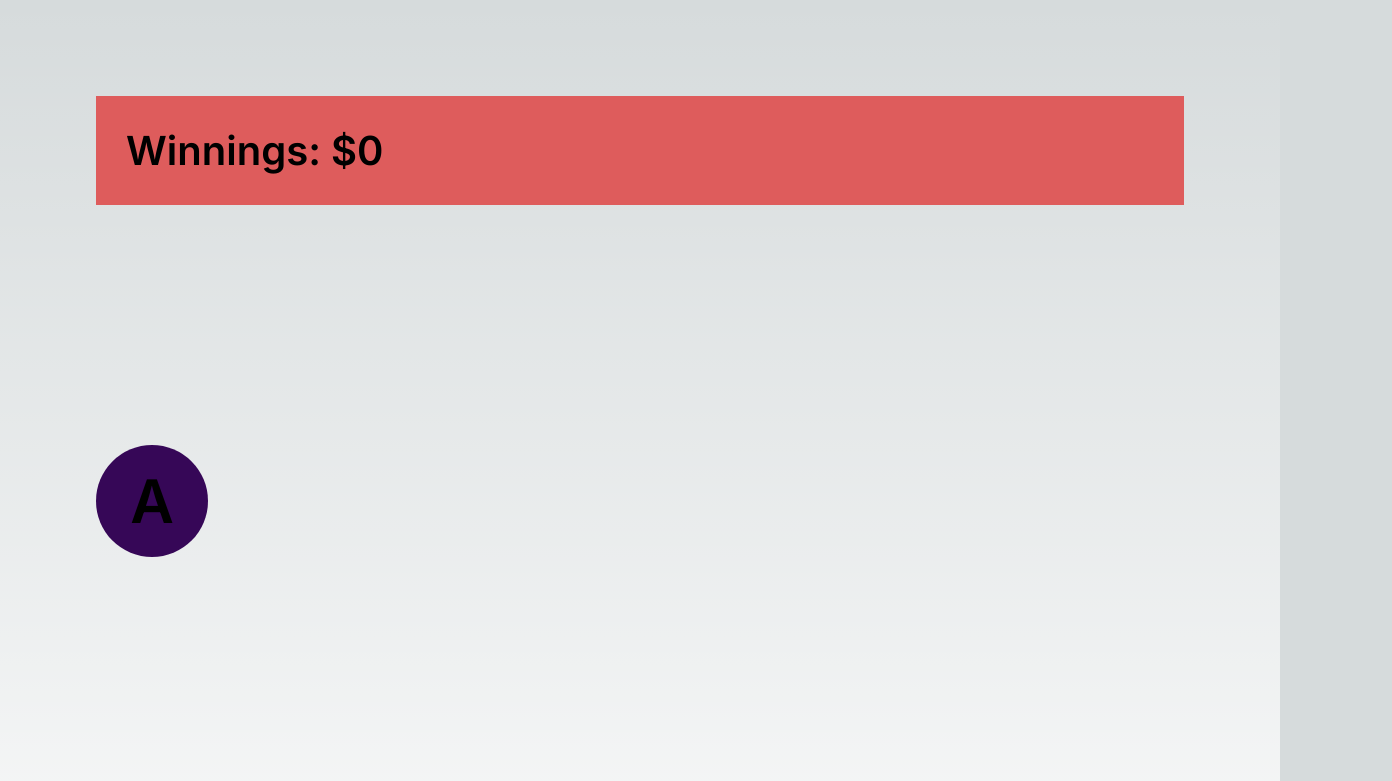
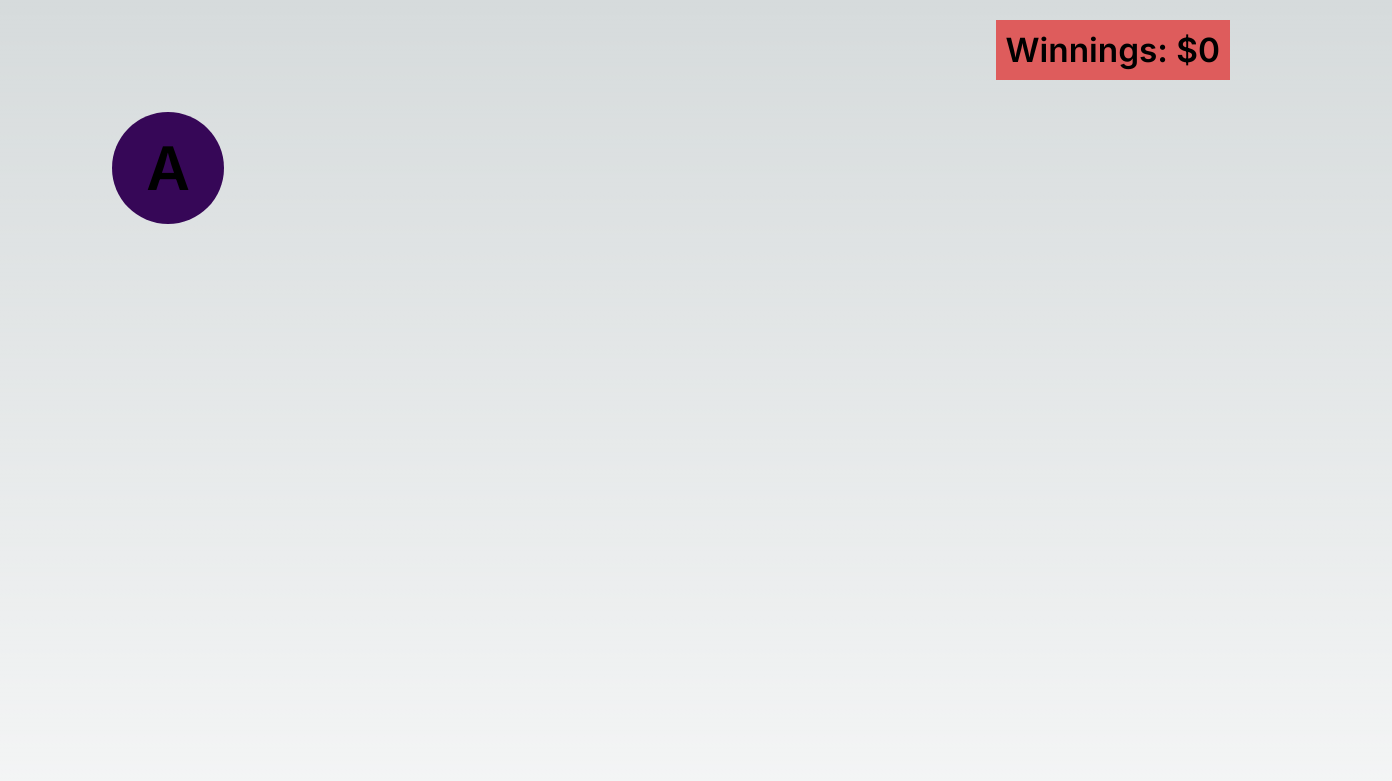
Before and after one commit to juanpa77/app-learn-typing, a Next.js app: page / in a window 1280 px wide. Shown: the top 781 px of the page, 1392 px wide, since content can reach past the window. Built offline with nearby package versions, Linux system fonts and the light colour scheme.

Commit message:
new feature/ - move code from typingExercise of shootCharacter to New component ShootCharacter - add useEffect to add keyPress a useState shootInScreen

```diff
--- /dev/null
+++ b/src/components/ShootCharacter/index.module.css
@@ -0,0 +1,28 @@
+.shootKey {
+  position: absolute;
+  background-color: #360757;
+  width: 27px;
+  height: 35px;
+  /* padding: 20px; */
+  border-radius: 100%;
+  font-size: 17pt;
+  font-weight: 600;
+  text-align: center;
+  align-items: flex-end;
+
+  animation: move-shoot 0.9s linear both
+}
+
+@keyframes move-shoot {
+  0%{
+    /* letter-spacing:-.2em; */
+    /* transform:translateZ(-700px) translateY(-100px); */
+  }
+  95%{
+    opacity: 1
+  }
+  100%{
+    transform:translateZ(0) translateY(-700px);
+    opacity:0
+  }
+}
--- /dev/null
+++ b/src/components/ShootCharacter/index.tsx
@@ -0,0 +1,27 @@
+
+import style from './index.module.css'
+
+type Props = {
+  character: string,
+  keyPosition: {
+    x: number,
+    y: number
+  }
+}
+const ShootCharacter = ({ character, keyPosition }: Props) => {
+  // const [animate, setAnimate] = useState(false)
+
+  return (
+    <div
+      className={`${style.shootKey} ${''}`}
+      style={{
+        top: `${keyPosition.y}px`,
+        left: `${keyPosition.x}px`
+      }}
+    >
+      {character}
+    </div>
+  )
+}
+
+export default ShootCharacter
--- a/src/components/TypingExercise/index.module.css
+++ b/src/components/TypingExercise/index.module.css
@@ -4,7 +4,8 @@
   justify-content: space-between;
   width: 100%;
   min-height: 900px;
-  height: 100%;
+  height: 100dvh;
+  padding: 1rem;
 }
 
 .letter {
@@ -40,12 +41,25 @@
 }
 
 .winnings {
+  position: absolute;
+  top: 20px;
+  right: 50px;
   background-color: #de5c5c;
-  font-size: 30pt;
+  font-size: 25pt;
   font-weight: 600;
-  padding: 30px;
+  padding: 10px;
 }
 
 .hidden{
   opacity: 0;
 }
+
+.shootKeyContainer  {
+  position: absolute;
+  bottom: 0;
+  display: flex;
+  align-items: flex-end;
+  width: 100%;
+  min-height: 400px;
+  height: 100%;
+}
--- a/src/components/TypingExercise/index.tsx
+++ b/src/components/TypingExercise/index.tsx
@@ -1,10 +1,19 @@
 'use client'
 
+import { useEffect, useState } from 'react'
 import Keyboard from '../keyboard'
 import style from './index.module.css'
 import useCheckLetter from './useCheckLetter'
+import { Keys, keyPosition } from '@/keyPosition'
+import ShootCharacter from '../ShootCharacter'
 const TypingExercise = ({ letters }: { letters: string[] }) => {
-  const { currentCharacter, animate, winnings } = useCheckLetter(letters)
+  const { currentCharacter, animate, winnings, keyPress } = useCheckLetter(letters)
+  const [shotsInScreen, setShotsInScreen] = useState<Keys[]>([])
+  useEffect(() => {
+    if (keyPress && keyPosition.hasOwnProperty(keyPress)) {
+      setShotsInScreen([...shotsInScreen, keyPress as Keys])
+    }
+  }, [keyPress])
 
   return (
     <div className={style.container}>
@@ -15,6 +24,19 @@ const TypingExercise = ({ letters }: { letters: string[] }) => {
       <div className={`${style.letter} ${animate ? style.animate : style.hidden}`}>
         {currentCharacter}
       </div>
+      <div className={style.shootKeyContainer}>
+        {
+          shotsInScreen.map((shoot, i) =>
+            <ShootCharacter
+              key={shoot + i}
+              character={shoot}
+              keyPosition={{
+                x: keyPosition[shoot].x,
+                y: keyPosition[shoot].y
+              }}
+            />)
+        }
+      </div>
       <Keyboard character={currentCharacter} />
     </div>
   )
```
